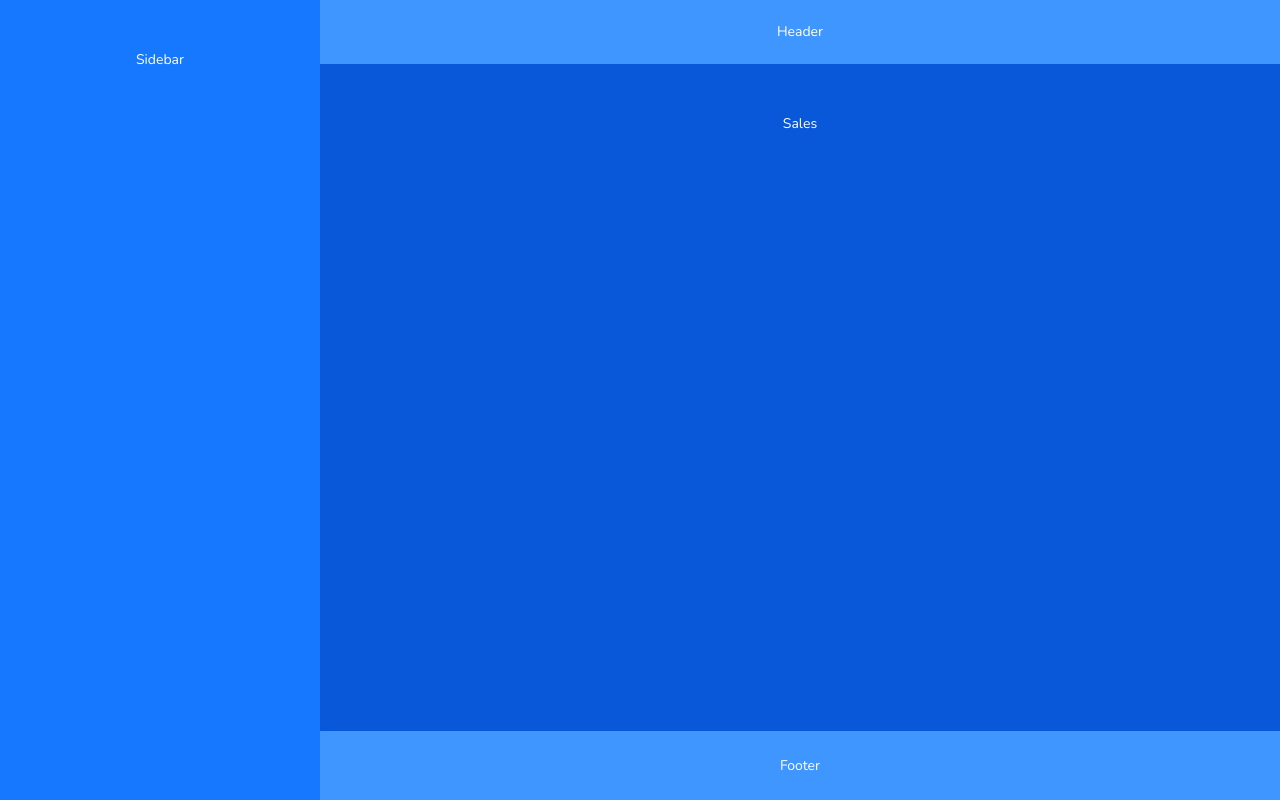
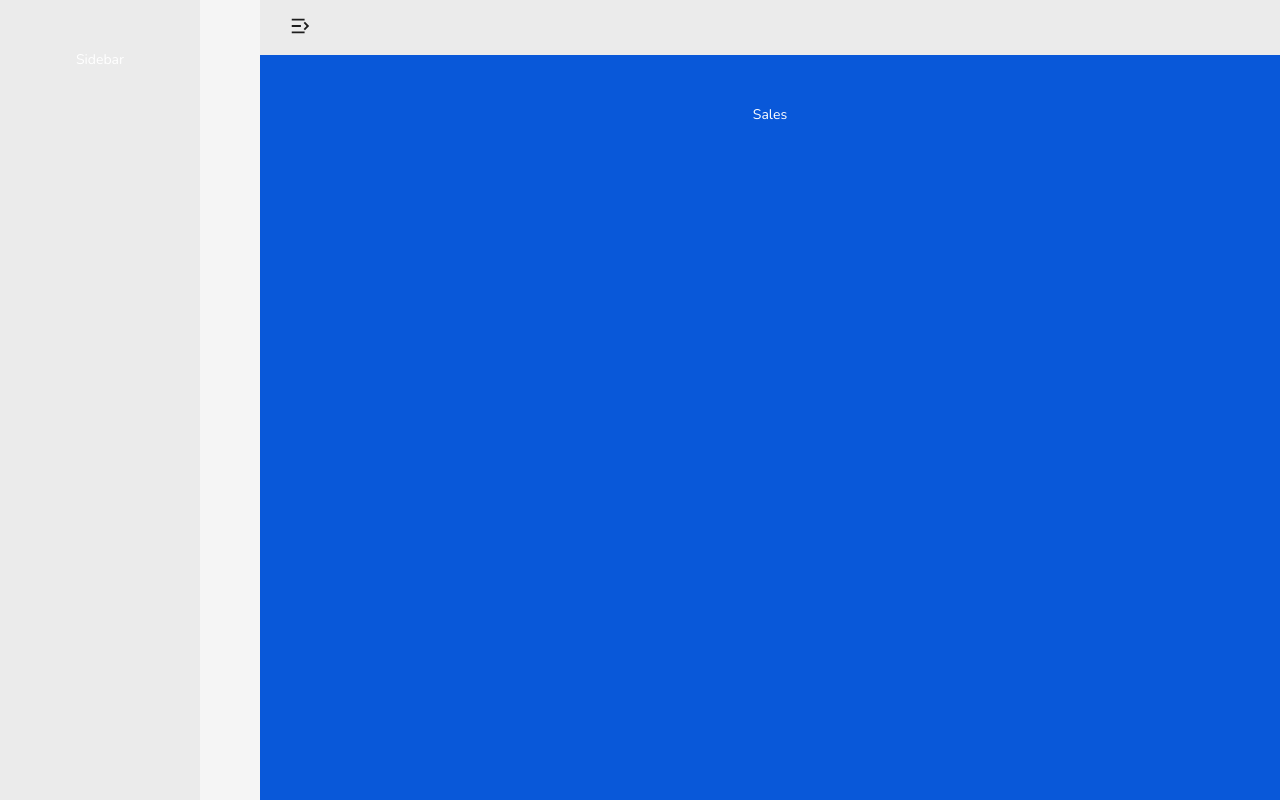
Before and after one commit to MZayniddin/admin-panel-template, a React (Vite) app: page / in a window 1280 px wide. Shown: the top 800 px of the page. Built offline with nearby package versions, Linux system fonts and the light colour scheme.

Commit message:
feat(layout): added settings bar

```diff
--- a/src/layouts/root/root-layout.tsx
+++ b/src/layouts/root/root-layout.tsx
@@ -1,18 +1,28 @@
+import { useState } from 'react';
 import { Layout } from 'antd';
 import { Outlet } from 'react-router-dom';
-import { Content, Footer, Header, Sidebar } from '@/modules';
+import { Content, Footer, Header, Settings, Sidebar } from '@/modules';
 
 const layoutStyle = {
   minHeight: '100vh',
 };
 
 export const RootLayout = () => {
+  const [isSidebarCollapsed, setIsSidebarCollapsed] = useState(false);
+
+  const toggleSidebarCollapsed = () => {
+    setIsSidebarCollapsed(!isSidebarCollapsed);
+  };
+
   return (
     <Layout style={layoutStyle}>
-      <Sidebar />
+      <Sidebar isSidebarCollapsed={isSidebarCollapsed} />
 
-      <Layout>
-        <Header />
+      <Layout style={{ marginLeft: 260 }}>
+        <Header
+          isSidebarCollapsed={isSidebarCollapsed}
+          toggleSidebarCollapsed={toggleSidebarCollapsed}
+        />
 
         <Content>
           <Outlet />
@@ -20,6 +30,8 @@ export const RootLayout = () => {
 
         <Footer />
       </Layout>
+
+      <Settings />
     </Layout>
   );
 };
--- a/src/modules/content/content.tsx
+++ b/src/modules/content/content.tsx
@@ -3,7 +3,7 @@ import { Layout } from 'antd';
 
 const contentStyle: React.CSSProperties = {
   textAlign: 'center',
-  minHeight: 120,
+  minHeight: "150vh",
   lineHeight: '120px',
   color: '#fff',
   backgroundColor: '#0958d9',
--- a/src/modules/header/header.tsx
+++ b/src/modules/header/header.tsx
@@ -1,14 +1,33 @@
+import { Button } from '@/components';
 import { Layout } from 'antd';
+import { RiMenuUnfold4Line, RiMenuUnfold3Line } from 'react-icons/ri';
 
-const headerStyle: React.CSSProperties = {
-  textAlign: 'center',
-  color: '#fff',
-  height: 64,
-  paddingInline: 48,
-  lineHeight: '64px',
-  backgroundColor: '#4096ff',
+// const headerStyle: React.CSSProperties = {
+//   position: 'sticky',
+//   top: 0,
+//   color: '#fff',
+// };
+
+type THeaderProps = {
+  isSidebarCollapsed: boolean;
+  toggleSidebarCollapsed: () => void;
 };
 
-export const Header = () => {
-  return <Layout.Header style={headerStyle}>Header</Layout.Header>;
+export const Header = ({ isSidebarCollapsed, toggleSidebarCollapsed }: THeaderProps) => {
+  return (
+    <Layout.Header>
+      <Button
+        type="text"
+        icon={
+          isSidebarCollapsed ? (
+            <RiMenuUnfold4Line fontSize="var(--default-icon-size)" />
+          ) : (
+            <RiMenuUnfold3Line fontSize={'var(--default-icon-size)'} />
+          )
+        }
+        block={false}
+        onClick={toggleSidebarCollapsed}
+      />
+    </Layout.Header>
+  );
 };
--- a/src/modules/index.ts
+++ b/src/modules/index.ts
@@ -2,3 +2,4 @@ export { Content } from './content';
 export { Footer } from './footer';
 export { Header } from './header';
 export { Sidebar } from './sidebar';
+export { Settings } from './settings';
--- /dev/null
+++ b/src/modules/settings/index.ts
@@ -0,0 +1 @@
+export { Settings } from './settings';
--- /dev/null
+++ b/src/modules/settings/settings.tsx
@@ -0,0 +1,9 @@
+import { Layout } from 'antd';
+
+export const Settings = () => {
+  return (
+    <Layout.Sider style={{ position: 'fixed', right: 0, marginRight: '-100%' }}>
+      Settings bar
+    </Layout.Sider>
+  );
+};
--- a/src/modules/sidebar/sidebar.tsx
+++ b/src/modules/sidebar/sidebar.tsx
@@ -4,12 +4,22 @@ const siderStyle: React.CSSProperties = {
   textAlign: 'center',
   lineHeight: '120px',
   color: '#fff',
-  backgroundColor: '#1677ff',
+  overflow: 'auto',
+  height: '100vh',
+  position: 'fixed',
+  zIndex: 2,
+  left: 0,
+  top: 0,
+  bottom: 0,
 };
 
-export const Sidebar = () => {
+type TSidebarProps = {
+  isSidebarCollapsed: boolean;
+};
+
+export const Sidebar = ({ isSidebarCollapsed }: TSidebarProps) => {
   return (
-    <Layout.Sider width="25%" style={siderStyle}>
+    <Layout.Sider trigger={null} collapsible collapsed={isSidebarCollapsed} style={siderStyle}>
       Sidebar
     </Layout.Sider>
   );
--- a/src/styles/theme/colors.ts
+++ b/src/styles/theme/colors.ts
@@ -5,7 +5,7 @@ export const colors = (mode: TThemeMode) => ({
     ? {
         body: 'hsl(233, 60%, 6%)',
         primaryBg: 'hsl(218, 46%, 10%)',
-        secondaryBg: 'hsl(224, 35%, 15%)',
+        secondaryBg: 'hsl(218, 46%, 10%)',
       }
     : {
         body: 'hsl(0, 0%, 98%)',
--- a/src/styles/theme/config.ts
+++ b/src/styles/theme/config.ts
@@ -26,5 +26,12 @@ export const components = (mode: TThemeMode): ThemeConfig['components'] => {
     Select: {
       colorBgContainer: color.primaryBg,
     },
+
+    Layout: {
+      headerBg: color.secondaryBg,
+      headerHeight: 55,
+      headerPadding: '10px 20px',
+      siderBg: color.secondaryBg,
+    },
   };
 };
```
Also changed, not shown: src/modules/header/styles.ts (added, +9 -0 lines), src/modules/sidebar/styles.ts (added, +8 -0 lines).
